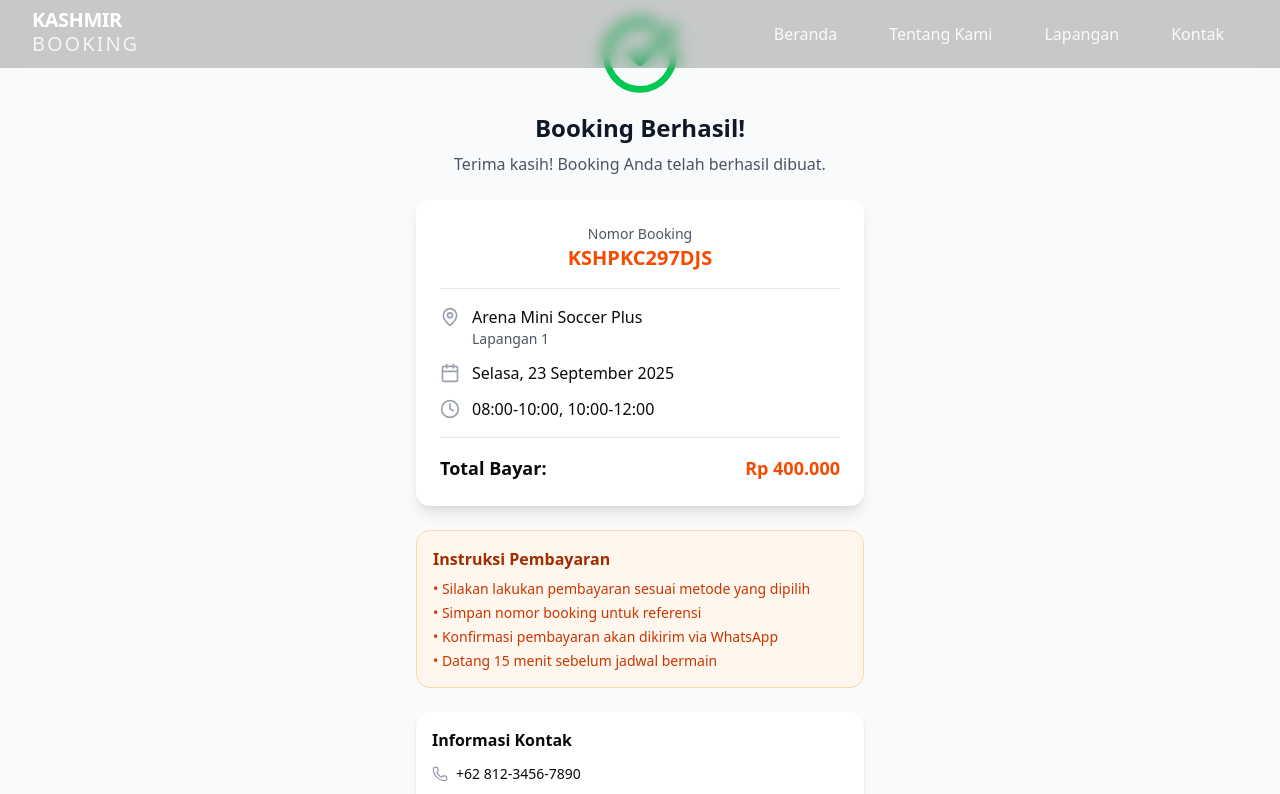
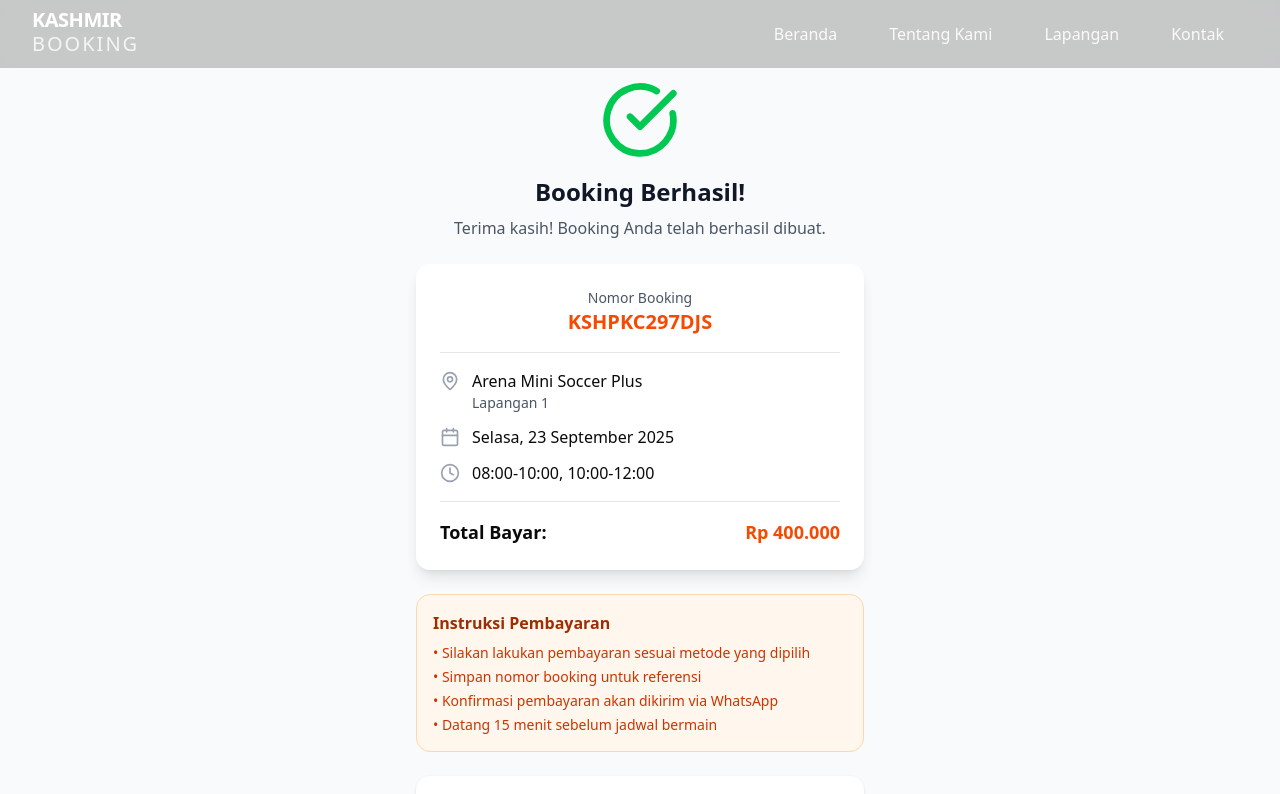
Before and after one commit to Adibayuluthfiansyah/BookingApp-FrontEnd, a Next.js app: page /booking/success in a window 1280 px wide. Shown: the top 794 px of the page. Built offline with nearby package versions, Linux system fonts and the light colour scheme.

Commit message:
sett ui at booking succes

```diff
--- a/src/app/(customer)/booking/success/page.tsx
+++ b/src/app/(customer)/booking/success/page.tsx
@@ -21,7 +21,7 @@
   }
 
   return (
-    <div className="min-h-screen bg-gray-50 flex items-center justify-center p-4">
+    <div className="min-h-screen bg-gray-50 flex items-center justify-center p-4 pt-20">
       <div className="max-w-md w-full">
         {/* Success Icon */}
         <div className="text-center mb-6">
```
